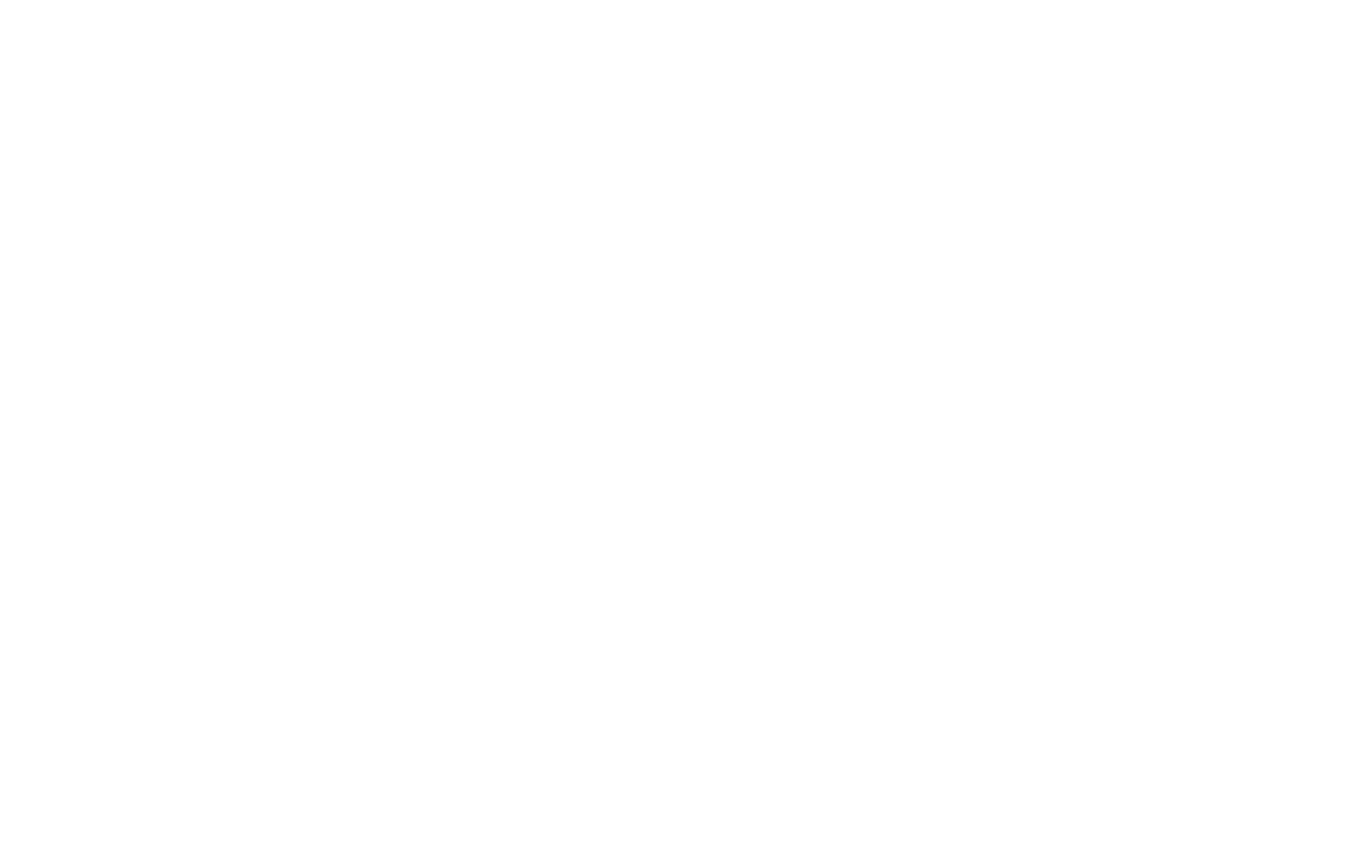
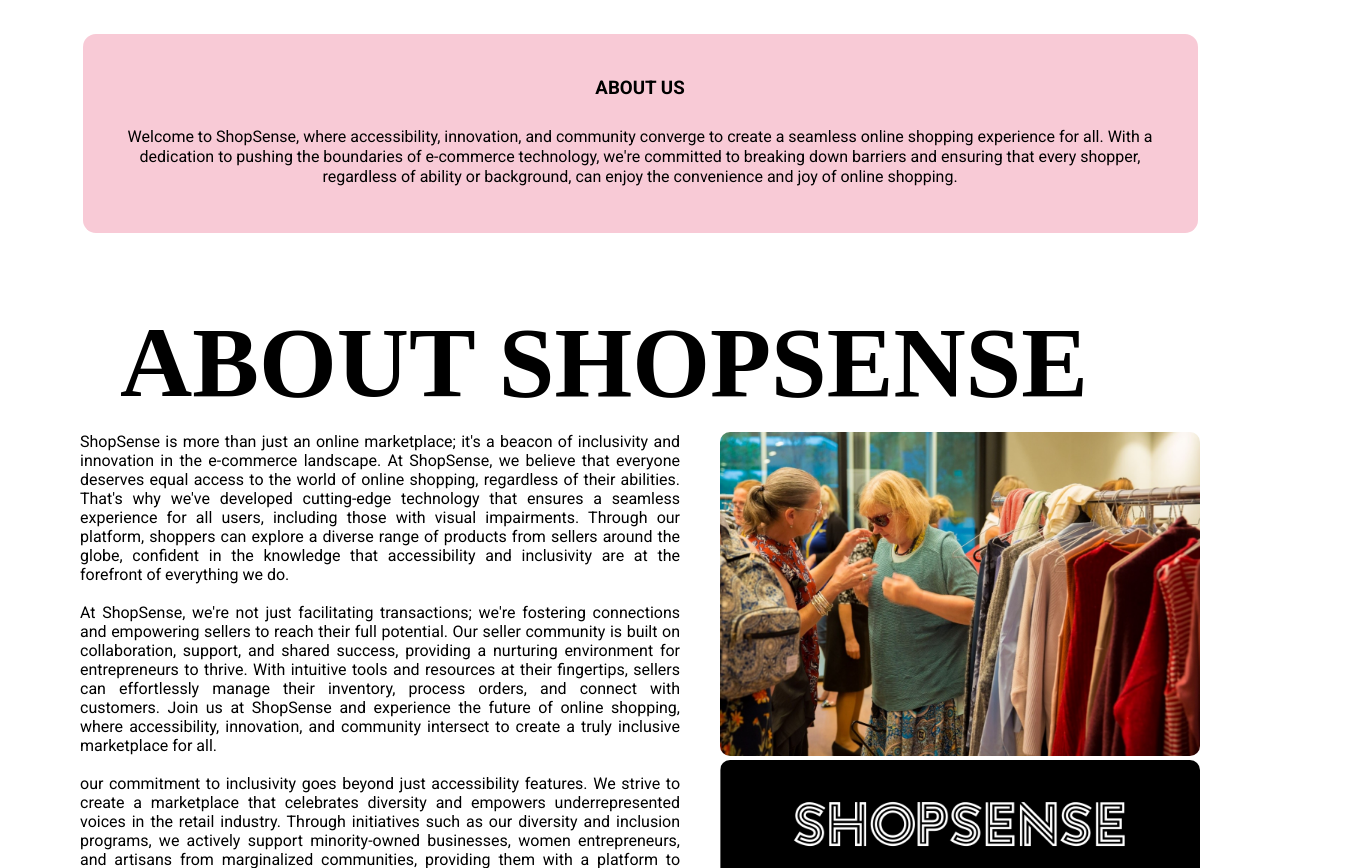
Before and after one commit to disara7/ShopSense-Web, a React (Create React App) app in the folder shopsense_seller/: page /About in a window 1280 px wide. Shown: the part 80-948 px from the top of the page, 1360 px wide, since content can reach past the window. Before the commit the page ends 800 px from the top, so only its background shows below. Built offline with nearby package versions, Linux system fonts and the light colour scheme; a web font is replaced by a local one.

Commit message:
AboutUs Completed

```diff
--- a/shopsense_seller/src/Pages/About/About.css
+++ b/shopsense_seller/src/Pages/About/About.css
@@ -0,0 +1,54 @@
+.Aboutusbox01 {
+  background-color: #f8cad6;
+  width: 1055px;
+  padding: 30px;
+  border-radius: 13px;
+  display: flex;
+  flex-direction: column;
+  align-items: center;
+  margin: 0 auto;
+  line-height: 10px;
+  margin-top: 40px;
+  margin-bottom: 80px;
+}
+
+.Aboutusbox01 h3 {
+  text-align: center;
+}
+
+.Aboutusbox01 p {
+  text-align: center;
+  line-height: 20px;
+}
+
+.About {
+  align-items: center;
+}
+
+.AboutHeader {
+  font-family: "Reforma Grotesk Medium W08 Rg";
+  font-size: 100px;
+  line-height: 100px;
+  font-weight: bolder;
+  margin-left: 120px;
+}
+
+.Aboutusparagraph {
+  width: 600px;
+  text-align: justify;
+  margin-right: 40px;
+}
+
+.Aboutusparagraph p {
+  margin: 0;
+}
+.ImageSecAbout img {
+  width: 480px;
+  height: auto;
+  border-radius: 10px;
+}
+
+.Aboutusbox02 {
+  display: flex;
+  justify-content: center;
+}
--- a/shopsense_seller/src/Pages/About/About.jsx
+++ b/shopsense_seller/src/Pages/About/About.jsx
@@ -1,9 +1,74 @@
 import { Link } from "react-router-dom";
+import Navbar from "../../Components/Navbar/Navbar";
+import About01 from "../../Components/Assets/AboutImg01.png";
+import About02 from "../../Components/Assets/AboutImg02.png";
+import "./About.css";
+import Footer from "../../Components/Footer/footer";
 
 function About() {
   return (
-    <div className="app">
-      <h1>Minuri</h1>
+    <div>
+      <Navbar />
+      <div className="About">
+        <div className="Aboutusbox01">
+          <h3>ABOUT US</h3>
+          <p>
+            Welcome to ShopSense, where accessibility, innovation, and community
+            converge to create a seamless online shopping experience for all.
+            With a dedication to pushing the boundaries of e-commerce
+            technology, we're committed to breaking down barriers and ensuring
+            that every shopper, regardless of ability or background, can enjoy
+            the convenience and joy of online shopping.
+          </p>
+        </div>
+        <div className="AboutHeader">ABOUT SHOPSENSE</div>
+        <br />
+        <div className="Aboutusbox02">
+          <div className="Aboutusparagraph">
+            <p>
+              ShopSense is more than just an online marketplace; it's a beacon
+              of inclusivity and innovation in the e-commerce landscape. At
+              ShopSense, we believe that everyone deserves equal access to the
+              world of online shopping, regardless of their abilities. That's
+              why we've developed cutting-edge technology that ensures a
+              seamless experience for all users, including those with visual
+              impairments. Through our platform, shoppers can explore a diverse
+              range of products from sellers around the globe, confident in the
+              knowledge that accessibility and inclusivity are at the forefront
+              of everything we do.
+              <br />
+              <br />
+              At ShopSense, we're not just facilitating transactions; we're
+              fostering connections and empowering sellers to reach their full
+              potential. Our seller community is built on collaboration,
+              support, and shared success, providing a nurturing environment for
+              entrepreneurs to thrive. With intuitive tools and resources at
+              their fingertips, sellers can effortlessly manage their inventory,
+              process orders, and connect with customers. Join us at ShopSense
+              and experience the future of online shopping, where accessibility,
+              innovation, and community intersect to create a truly inclusive
+              marketplace for all.
+              <br />
+              <br />
+              our commitment to inclusivity goes beyond just accessibility
+              features. We strive to create a marketplace that celebrates
+              diversity and empowers underrepresented voices in the retail
+              industry. Through initiatives such as our diversity and inclusion
+              programs, we actively support minority-owned businesses, women
+              entrepreneurs, and artisans from marginalized communities,
+              providing them with a platform to showcase their talents and
+              products to a global audience.
+            </p>
+          </div>
+
+          <div className="ImageSecAbout">
+            <img src={About01} />
+            <br />
+            <img src={About02} />
+          </div>
+        </div>
+      </div>
+      <Footer />
     </div>
   );
 }
```
Also changed, not shown: shopsense_seller/src/Components/Assets/AboutImg01.png (added), shopsense_seller/src/Components/Assets/AboutImg02.png (added).
